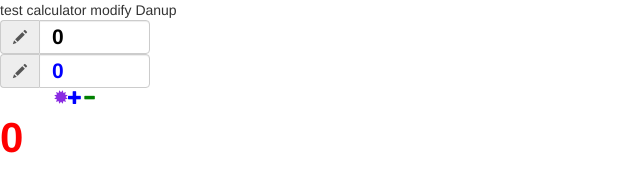
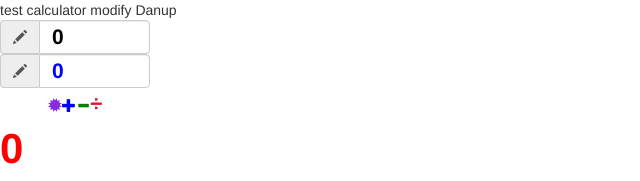
Before and after one commit to Daniel-GHOST/testing-calculator, an Angular app: page / in a window 1280 px wide. Shown: the top 181 px of the page, without its empty margins (0-640 px from the left). Built offline with nearby package versions, Linux system fonts and the light colour scheme.

Commit message:
branch division create

```diff
--- a/src/app/ui/ui.component.css
+++ b/src/app/ui/ui.component.css
@@ -38,3 +38,10 @@
   cursor: pointer;
   color:blueviolet;
 }
+.division-button{
+  font-size: 22px;
+  font-weight:800;
+  cursor: pointer;
+  color:crimson;
+
+}
--- a/src/app/ui/ui.component.html
+++ b/src/app/ui/ui.component.html
@@ -21,6 +21,8 @@
     <i class="glyphicon glyphicon-minus substraction-button"
         (click)="substraction()"></i>
 
+    <i class="division-button" (click)="division()">÷</i>
+
 </div>
 
 <span class="result">{{ result }}</span>
--- a/src/app/ui/ui.component.ts
+++ b/src/app/ui/ui.component.ts
@@ -36,5 +36,10 @@ export class UiComponent implements OnInit {
     let myresult = 0;
     myresult = multiplication(this.operator1, this.operator2);
     this.result = myresult;
-    }
+  }
+  division(){
+    let myresult = 0;
+    myresult = this.operator1 / this.operator2;
+    this.result = myresult;
+  }
 }
```
Also changed, not shown: 1 other file (tests, documents, lock files or other folders).
